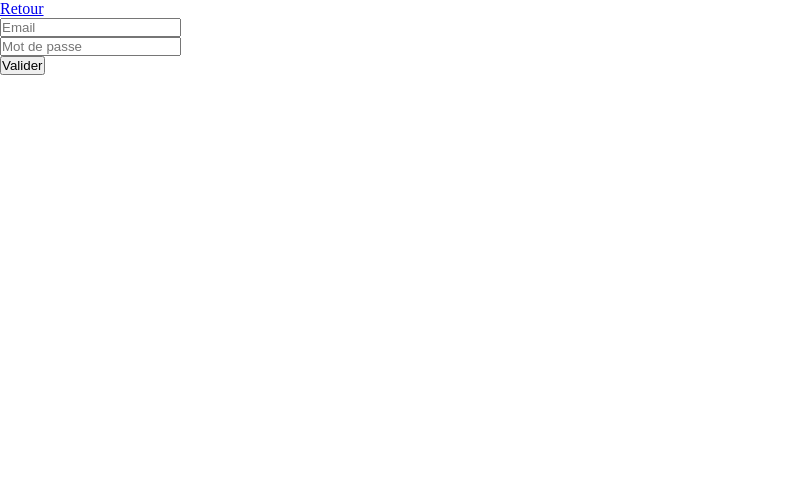
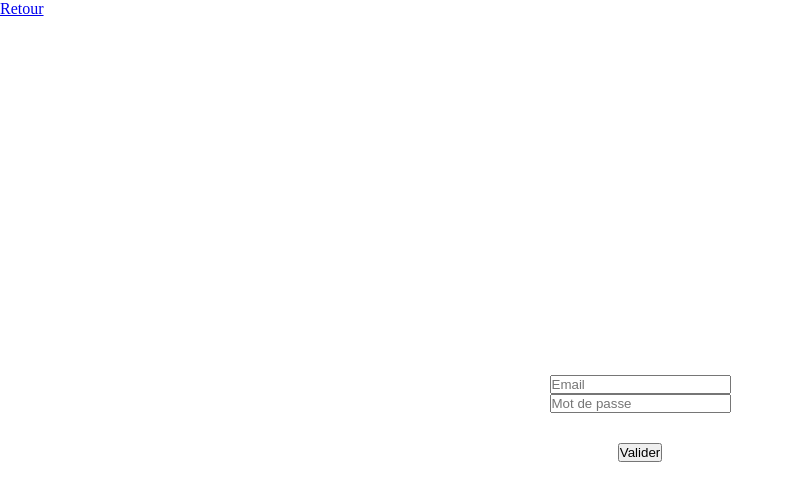
Before and after one commit to Sachdarras/Hackaton, a React (Vite) app in the folder client/: page /connexion in a window 1280 px wide. Shown: the top 500 px of the page, without its empty margins (0-794 px from the left). Built offline with nearby package versions, Linux system fonts and the light colour scheme.

Commit message:
auth done

```diff
--- a/client/src/Styles/connexion.scss
+++ b/client/src/Styles/connexion.scss
@@ -0,0 +1,15 @@
+.connexion-container {
+  display: flex;
+  align-items: center;
+  justify-content: center;
+  height: 100vh;
+}
+
+.form-container {
+  display: flex;
+  flex-direction: column;
+  align-items: center;
+}
+.button-validate-co {
+  margin-top: 30px;
+}
--- a/client/src/main.scss
+++ b/client/src/main.scss
@@ -1,5 +1,6 @@
 @use "./Styles/Variable.scss" as *;
 @import "./Styles/home.scss";
+@import "./Styles/connexion.scss";
 
 * {
   margin: 0;
--- a/client/src/pages/Connexion.jsx
+++ b/client/src/pages/Connexion.jsx
@@ -1,10 +1,10 @@
-import { Link } from "react-router-dom";
+import { Link, useNavigate } from "react-router-dom";
 import { useState } from "react";
 
 function Connexion() {
   const [email, setEmail] = useState("");
   const [password, setPassword] = useState("");
-  const [authenticated, setAuthenticated] = useState(false);
+  const navigate = useNavigate();
 
   const handleEmailChange = (e) => setEmail(e.target.value);
   const handlePasswordChange = (e) => setPassword(e.target.value);
@@ -26,28 +26,19 @@ function Connexion() {
         throw new Error("Email ou mot de passe incorrect !");
       }
 
-      setAuthenticated(true);
+      navigate("/profil");
     } catch (error) {
       alert(error.message);
     }
   };
-
-  if (authenticated) {
-    return (
-      <div>
-        <p>Redirection vers le profil...</p>
-        <Link to="/profil">
-          <span>Accéder à votre profil</span>
-        </Link>
-      </div>
-    );
-  }
 
   return (
     <div>
       <Link to="/">
         <span>Retour</span>
       </Link>
+      <div className="connexion-container">
+        <div className="form-container">
           <div>
             <input
               type="email"
@@ -64,9 +55,15 @@ function Connexion() {
               placeholder="Mot de passe"
             />
           </div>
-      <button type="button" onClick={handleValidation}>
+          <button
+            className="button-validate-co"
+            type="button"
+            onClick={handleValidation}
+          >
             Valider
           </button>
+        </div>
+      </div>
     </div>
   );
 }
```
Lines whose indentation alone changed are shown as unchanged.
